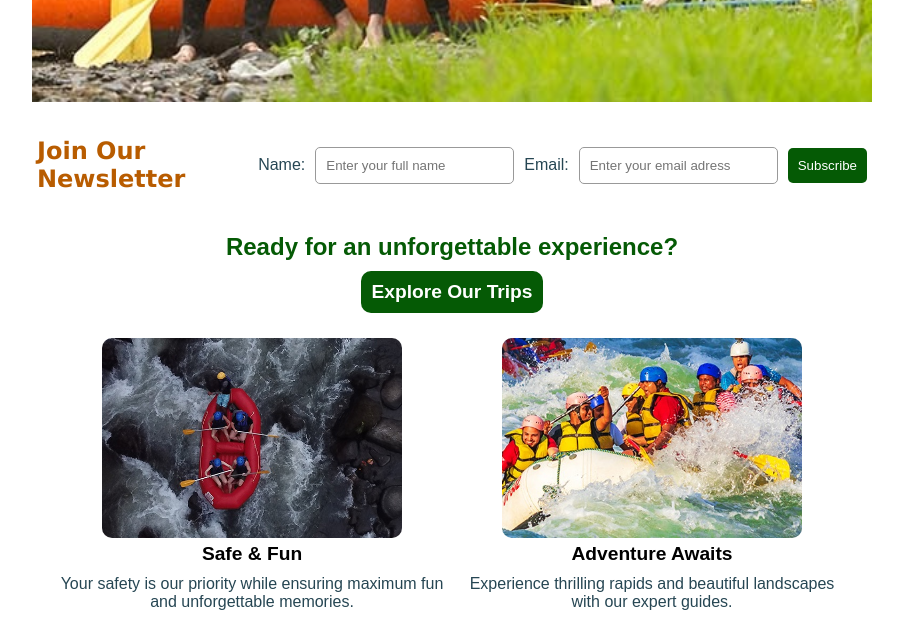
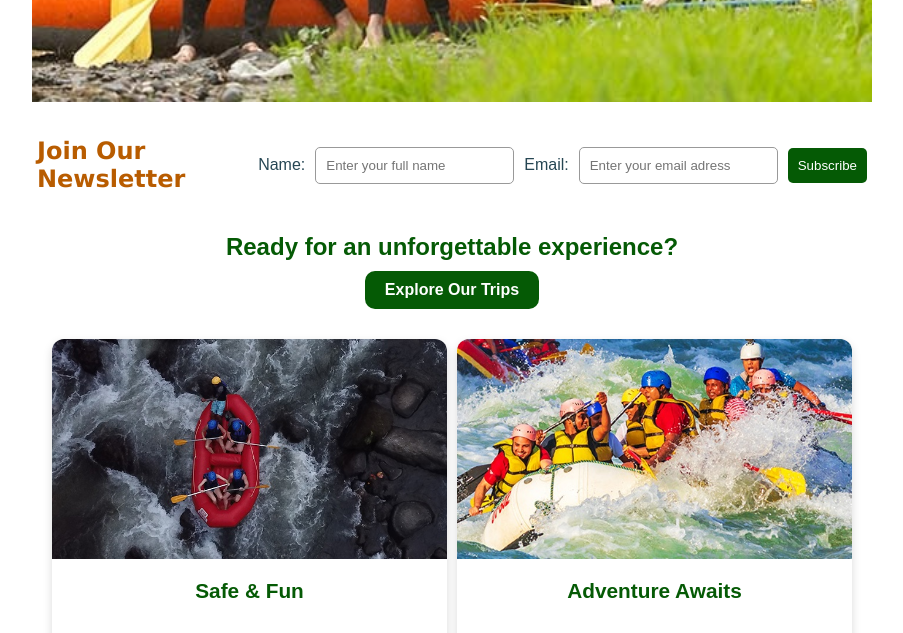
Before and after one commit to levixv02/wdd130, a plain HTML site: page wwr/index.html in a window 1280 px wide. Shown: the part 578-1211 px from the top of the page, without its empty margins (188-1091 px from the left). Drawn offline with Linux system fonts and the light colour scheme.

Commit message:
correction 2

```diff
--- a/wwr/index.html
+++ b/wwr/index.html
@@ -40,20 +40,24 @@
 
         <section class="call">
             <h3>Ready for an unforgettable experience?</h3>
-            <button><a href="trips.html">Explore Our Trips</a></button>
+            <a href="trips.html" class="btn-trips">Explore Our Trips</a>
         </section>
 
-        <section class="Adventure">
+        <section class="adventure">
             <figure>
-                <img src="images/rafting6.jpg" alt="rafting image">
-                <figcaption>Safe & Fun</figcaption>
-                <p>Your safety is our priority while ensuring maximum fun and unforgettable memories.</p>
+                <img src="images/rafting6.jpg" alt="Safe rafting adventure">
+                <figcaption>
+                    <strong>Safe & Fun</strong><br>
+                    Your safety is our priority while ensuring maximum fun and unforgettable memories.
+                </figcaption>
             </figure>
 
             <figure>
-                <img src="images/rafting7.jpg" alt="rafting image">
-                <figcaption>Adventure Awaits</figcaption>
-                <p>Experience thrilling rapids and beautiful landscapes with our expert guides.</p>
+                <img src="images/rafting7.jpg" alt="Adventure rafting trip">
+                <figcaption>
+                    <strong>Adventure Awaits</strong><br>
+                    Experience thrilling rapids and beautiful landscapes with our expert guides.
+                </figcaption>
             </figure>
         </section>
 
--- a/wwr/styles/rafting.css
+++ b/wwr/styles/rafting.css
@@ -293,10 +293,6 @@ figure,
     border-radius: 50%;
 }
 
-.team figcaption p{
-    margin: 0;
-    padding: 0;
-}
 
 /* Home */
 
@@ -335,45 +331,60 @@ figure,
     color: var(--primary-color);
 }
 
-.call button{
-    background-color: var(--primary-color);
-    padding: 10px;
+.btn-trips{
+    display: inline-block;
+    background-color: #055a05;
+    color: white;
+    padding: 10px 20px;
     border-radius: 10px;
-    border: none;
-    cursor: pointer;
-}
-
-.call button a{
-    color: white;
     text-decoration: none;
-    font-weight: bold;
-    font-size: 1.2rem;
-}
-
-.Adventure{
-    display: grid;
-    grid-template-columns: repeat(2, 1fr);
-    margin-top: 10px;
-}
-
-.Adventure figure img{
-    max-width: 300px;
-    height: 200px;
-    object-fit: cover;
-    border-radius: 10px;
-}
-
-.Adventure figure figcaption{
-    margin: 5px;
-    font-size: 1.2rem;
-    color: black;
     font-weight: bold;
 }
 
-.Adventure figure p{
+.btn-trips:hover{
+    background-color: #043d04;
+}
+
+
+
+.adventure{
+    display: grid;
+    grid-template-columns: repeat(2, 1fr);
+    margin-top: 20px;
+    gap: 10px;
+}
+
+.adventure figure{
+    background-color: #ffffff;
+    border-radius: 12px;
+    overflow: hidden;
+    box-shadow: 0 4px 10px rgba(0, 0, 0, 0.15);
+    transition: transform 0.3s ease;
+}
+.adventure figure:hover{
+    transform: translateY(-5px);
+}
+
+.adventure img{
+    width: 100%;
+    height: 220px;
+    object-fit: cover;
+}
+
+.adventure figcaption{
+    padding: 15px;
     text-align: center;
-    margin: 0;
+    line-height: 1.6;
+    color: #264653;
 }
+
+.adventure figcaption strong{
+    display: block;
+    margin-bottom: 8px;
+    font-size: 1.3rem;
+    color: #055a05;
+}
+
 
 /* Trips */
 
```
